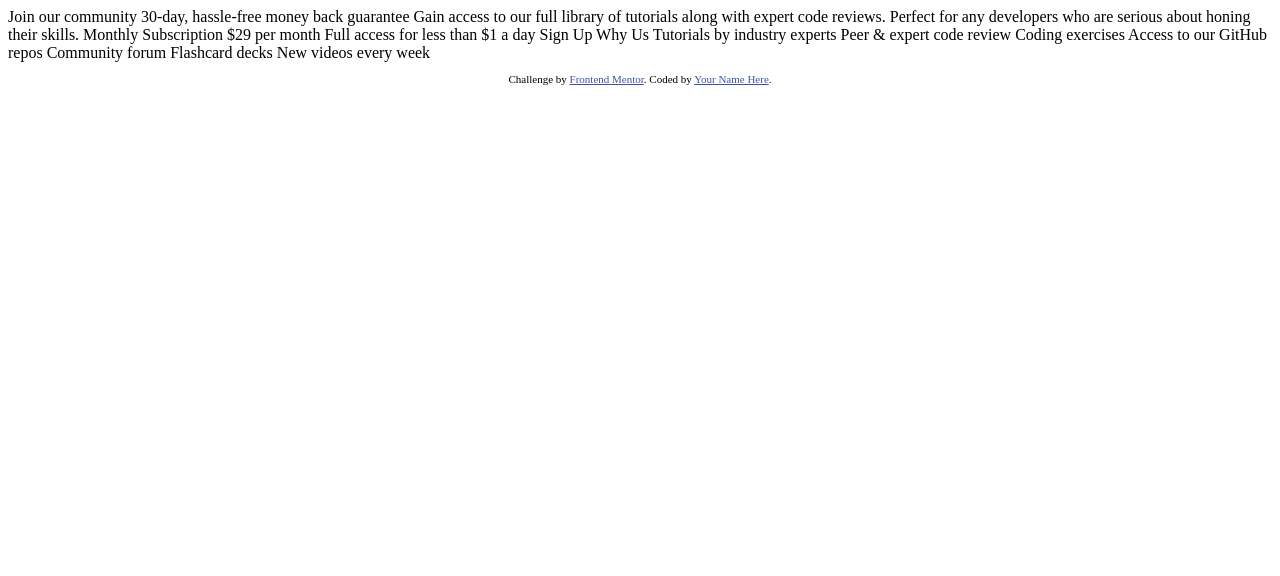
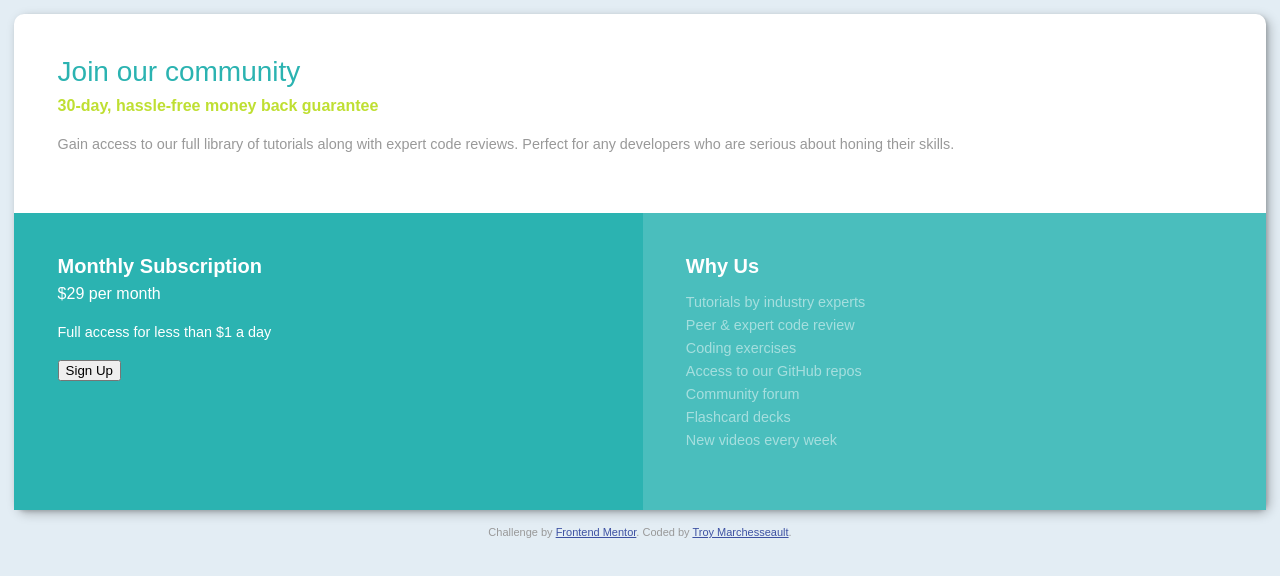
Before and after one commit to TMarche/fm-single-price-grid-component, a plain HTML site: page index.html in a window 1280 px wide. Drawn offline with Linux system fonts and the light colour scheme.

Commit message:
Add initial styling

```diff
--- /dev/null
+++ b/css/styles.css
@@ -0,0 +1,162 @@
+*,
+*::before,
+*::after {
+    box-sizing: border-box;
+}
+
+/* Custom properties -- update these for your own design */
+
+:root {
+    --ff-primary: 'Source Sans Pro', sans-serif;
+    --ff-secondary: 'Source Code Pro', monospace;
+
+    --fw-reg: 300;
+    --fw-bold: 600;
+
+    --clr-light: #fff;
+    --clr-dark: #e3edf4;
+    --clr-text-accent: #999;
+    --clr-accent1: #2bb3b1;
+    --clr-accent2: #4abebd;
+    --clr-accent3: #bfdf32;
+
+    --fs-h1: 1.2rem;
+    --fs-h2: 1.2rem;
+    --fs-h3: 1rem;
+    --fs-body: .8rem;
+
+    --bs: 0.25em 0.25em 0.75em rgba(0,0,0,.25),
+          0.125em 0.125em 0.25em rgba(0,0,0,.15);
+}
+
+@media (min-width: 600px) {
+    :root {
+        --fs-h1: 1.75rem;
+        --fs-h2: 1.25rem;
+        --fs-h3: 1rem;
+        --fs-body: .9rem;
+    }
+}
+
+/* General Styles */
+
+.content {
+    margin: 1em;
+    background-color: var(--clr-light);
+    border-radius: 10px;
+    box-shadow: var(--bs)
+}
+
+body {
+    background: var(--clr-dark);
+    color: var(--clr-text-accent);
+    margin: 0;
+    font-family: var(--ff-primary);
+    font-size: var(--fs-body);
+    line-height: 1.6;
+}
+
+img {
+    display: block;
+    max-width: 100%;
+}
+
+/* Typography */
+h1,
+h2,
+h3 {
+    line-height: 1;
+    margin: 0;
+}
+
+h1 { font-size: var(--fs-h1)}
+h2 { font-size: var(--fs-h2)}
+h3 { font-size: var(--fs-h3)}
+
+
+.section__title--intro{
+    color: var(--clr-accent1);
+}
+
+.section__subtitle--intro {
+    color: var(--clr-accent3);
+    font-size: var(--fs-h2);
+    font-weight: var(--fw-bold);
+}
+
+.section__content--intro {
+    color: var(--clr-text-accent);
+}
+
+.section__title {
+    margin-bottom: .25em;
+}
+
+.section__title--intro {
+    font-weight: var(--fw-reg);
+}
+
+.section__subtitle {
+    margin: 0;
+    font-size: var(--fs-h3);
+}
+
+.subscription {
+    color: white;
+}
+
+.why {
+    color: white;
+}
+
+.why__item {
+    opacity: 50%;
+}
+
+/* Layout*/
+
+@media (min-width: 600px) {
+    .content {
+        display: grid;
+        grid-template-areas:
+            "intro intro"
+            "sub why"
+    }
+
+    .intro {
+        grid-area: intro;
+    }
+
+    .subscription {
+        grid-area: sub;
+    }
+
+    .why {
+        grid-area: why;
+    }
+}
+
+/* Content */
+
+/* Intro Section */
+.intro {
+    padding: 3em;
+}
+
+/* Subscriptions Section */
+.subscription {
+    padding: 3em;
+    background-color: var(--clr-accent1);
+}
+
+/* Why Section */
+.why {
+    padding: 3em;
+    padding-right: 5em;
+    background-color: var(--clr-accent2);
+}
+
+.list--why {
+    list-style-type: none;
+    padding:0;
+}
--- a/index.html
+++ b/index.html
@@ -5,6 +5,7 @@
   <meta name="viewport" content="width=device-width, initial-scale=1.0"> <!-- displays site properly based on user's device -->
 
   <link rel="icon" type="image/png" sizes="32x32" href="./images/favicon-32x32.png">
+  <link href="./css/styles.css" type="text/css" rel="stylesheet">
 
   <title>Frontend Mentor | Single Price Grid Component</title>
 
@@ -15,35 +16,45 @@
   </style>
 </head>
 <body>
-  Join our community
+  <div class="content">
+    <section class="intro">
+      <h1 class="section__title section__title--intro">Join our community</h1>
 
-  30-day, hassle-free money back guarantee
+      <p class="section__subtitle section__subtitle--intro">30-day, hassle-free money back guarantee</p>
 
-  Gain access to our full library of tutorials along with expert code reviews.
-  Perfect for any developers who are serious about honing their skills.
+      <p class="section__content section__content--intro">Gain access to our full library of tutorials along with expert code reviews.
+      Perfect for any developers who are serious about honing their skills.</p>
+    </section>
 
-  Monthly Subscription
+    <section class="subscription">
+      <h2 class="section__title section__title--subscription">Monthly Subscription</h2>
 
-  &dollar;29 per month
+      <p class="section__subtitle section__subtitle--subscription"><span class="dollar-highlight">&dollar;29</span> per month</p>
 
-  Full access for less than &dollar;1 a day
+      <p class="section__content section__content--subscription">Full access for less than &dollar;1 a day</p>
 
-  Sign Up
+      <button class="section__button section__button--subscription">Sign Up</button>
+    </section>
 
-  Why Us
+    <section class="why">
+      <h2 class="section__title section__title--why">Why Us</h2>
 
-  Tutorials by industry experts
-  Peer &amp; expert code review
-  Coding exercises
-  Access to our GitHub repos
-  Community forum
-  Flashcard decks
-  New videos every week
+      <ul class="list--why">
+        <li class="why__item">Tutorials by industry experts</li>
+        <li class="why__item">Peer &amp; expert code review</li>
+        <li class="why__item">Coding exercises</li>
+        <li class="why__item">Access to our GitHub repos</li>
+        <li class="why__item">Community forum</li>
+        <li class="why__item">Flashcard decks</li>
+        <li class="why__item">New videos every week</li>
+      </ul>
+    </section>
+  </div>
 
   <footer>
     <p class="attribution">
       Challenge by <a href="https://www.frontendmentor.io?ref=challenge" target="_blank">Frontend Mentor</a>.
-      Coded by <a href="#">Your Name Here</a>.
+      Coded by <a href="#">Troy Marchesseault</a>.
     </p>
   </footer>
 </body>
```
